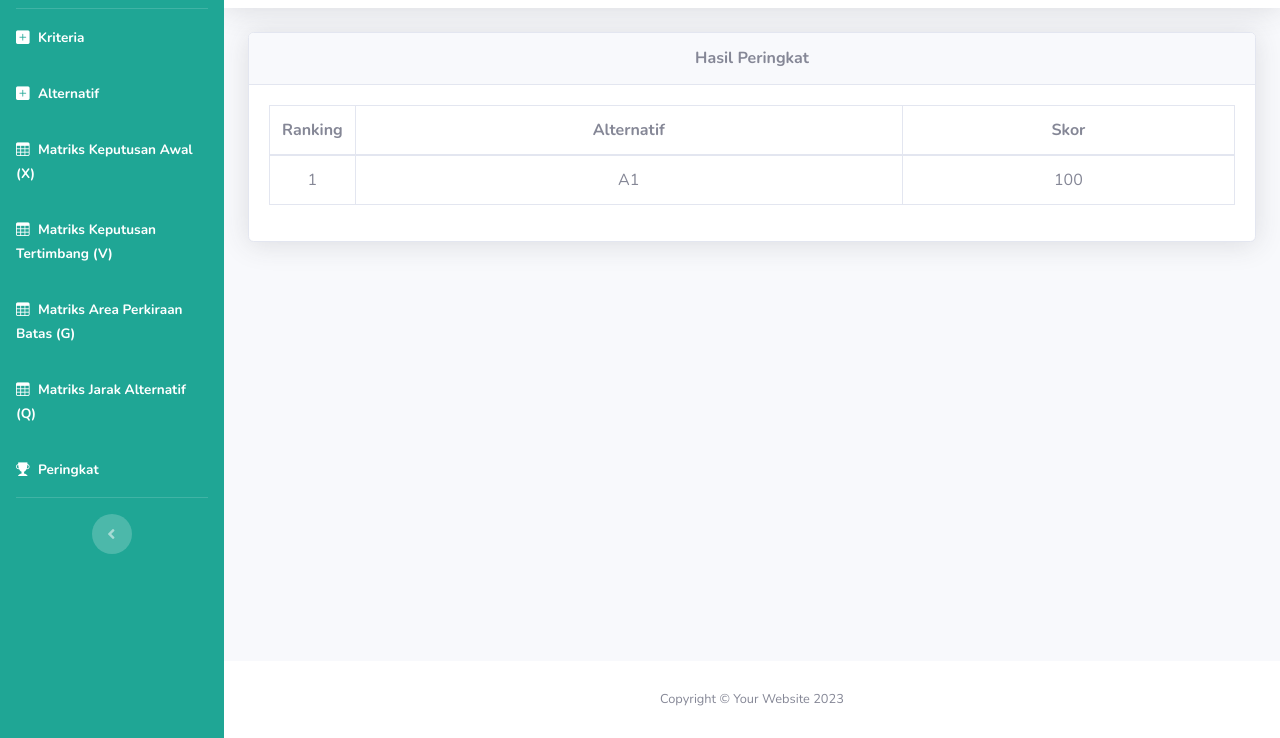
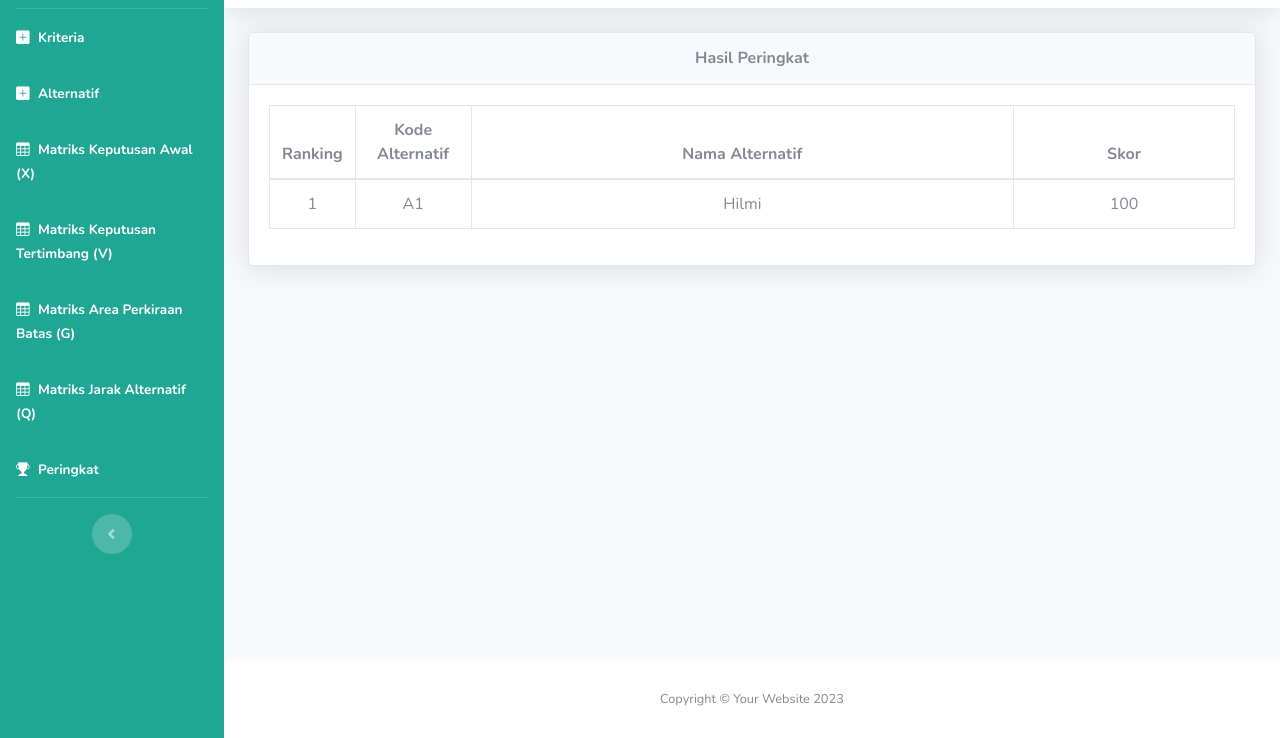
Before and after one commit to hilmimughid/mabac, a website: page peringkat.html in a window 1280 px wide. Shown: the part 62-800 px from the top of the page. Drawn offline with nearby package versions, Linux system fonts and the light colour scheme.

Commit message:
Fix Peringkat

```diff
--- a/peringkat.html
+++ b/peringkat.html
@@ -119,13 +119,15 @@
                                     <thead>
                                         <tr>
                                             <th class="width-5">Ranking</th>
-                                            <th>Alternatif</th>
+                                            <th class="width-12">Kode Alternatif</th>
+                                            <th>Nama Alternatif</th>
                                             <th>Skor</th>
                                         </tr>
                                     </thead>
                                     <tr>
                                         <td>1</td>
                                         <td>A1</td>
+                                        <td>Hilmi</td>
                                         <td>100</td>
                                     </tr>
                                     </tbody>
```
